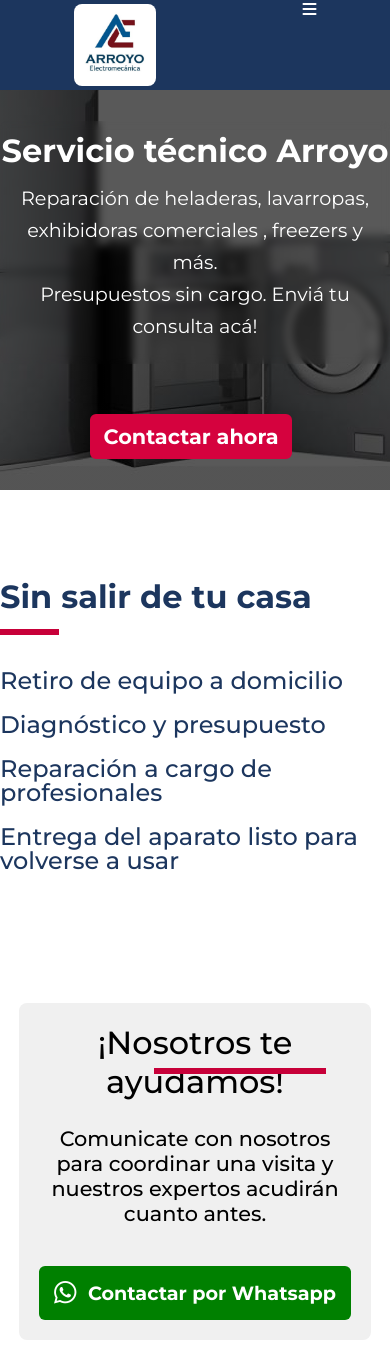
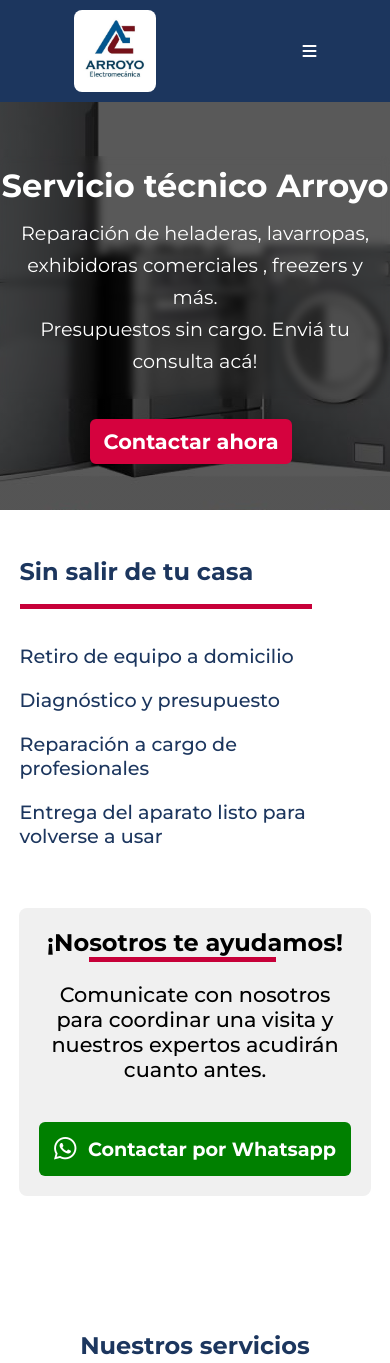
Before and after one commit to erikcba/pagina-service-electrodomesticos, a plain HTML site: page index.html in a window 390 px wide. Shown: the top 1363 px of the page. Drawn offline with nearby package versions, Linux system fonts and the light colour scheme; a web font is replaced by a local one.

Commit message:
Mejora de responsive mobile, faltan detalles secciones finales

```diff
--- a/estilos.css
+++ b/estilos.css
@@ -616,6 +616,7 @@ html{
 @media screen and (max-width: 1023px) {
   .encabezado__texto {
     padding: 10px 0;
+    text-align: center;
   }
 
   .servicios__elementos {
@@ -721,6 +722,11 @@ html{
     width: 100%;
 }
 
+.navegacion {
+  padding: 10px 0;
+  height: auto;
+}
+
 .nav {
     display: block;
     background-color: white;
@@ -746,7 +752,15 @@ html{
   gap: 2rem;
   width: 100%;
   padding: 0;
-  background-color:#16161a;
+  background-color:var(--color-principal);
+}
+
+.nav li {
+  height: auto;
+}
+
+.nav a::after {
+  top: 1.4em;
 }
 .navegacion .menu__item--oculto {
   display: block;
@@ -754,6 +768,77 @@ html{
 
 .navegacion .header__icono {
   display: block;
+}
+
+.encabezado-container {
+  padding-top: 110px;
+
+}
+
+.boton__contacto .btn__principal {
+  margin-top: 20px;
+}
+
+.servicios__elementos {
+  padding-top: 30px;
+  padding-bottom: 50px;
+}
+
+.servicios__texto {
+  width: 90%;
+  font-size: 1.2rem;
+}
+
+.servicios__texto h2{
+  font-size: 1.5rem;
+}
+
+.servicios__texto h2::after {
+  width: 75%;
+}
+
+.servicios__texto li {
+  list-style: none;
+}
+
+.cotizacion__container {
+  margin-bottom: 60px;
+}
+
+.cotizacion__texto-titulo {
+  font-size: 1.5rem;
+  font-weight: bold;
+}
+
+.cotizacion__texto-titulo::after {
+  top: auto;
+  right: 50px;
+  left: 50px;
+  width: 60%;
+}
+
+.servicio-tecnico-titulo {
+  font-size: 1.5rem;
+}
+
+.servicio-tecnico-tarjetas__container .titulo-servicios {
+  font-size: 1.4rem;
+  padding: 60px 20px;
+}
+
+.servicio-tecnico__tarjeta {
+  width: 90%;
+}
+
+.servicio-tecnico__tarjeta .tarjeta__titulo{
+  padding: 15px 0;
+}
+
+.caracteristicas__container {
+  height: auto;
+  width: 90%;
+  justify-content: center;
+  align-items: center;
 }
 
 .tarjetas-caracteristicas__container {
```
